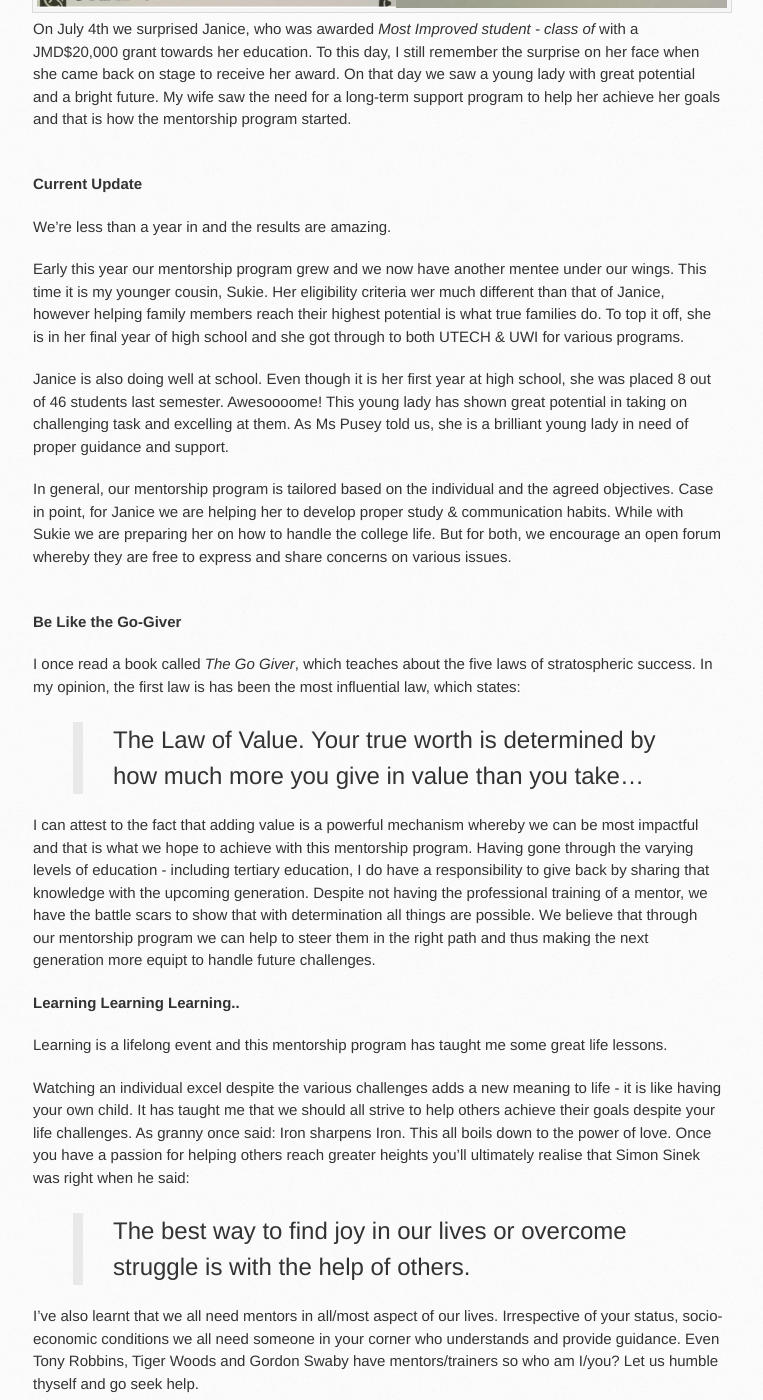
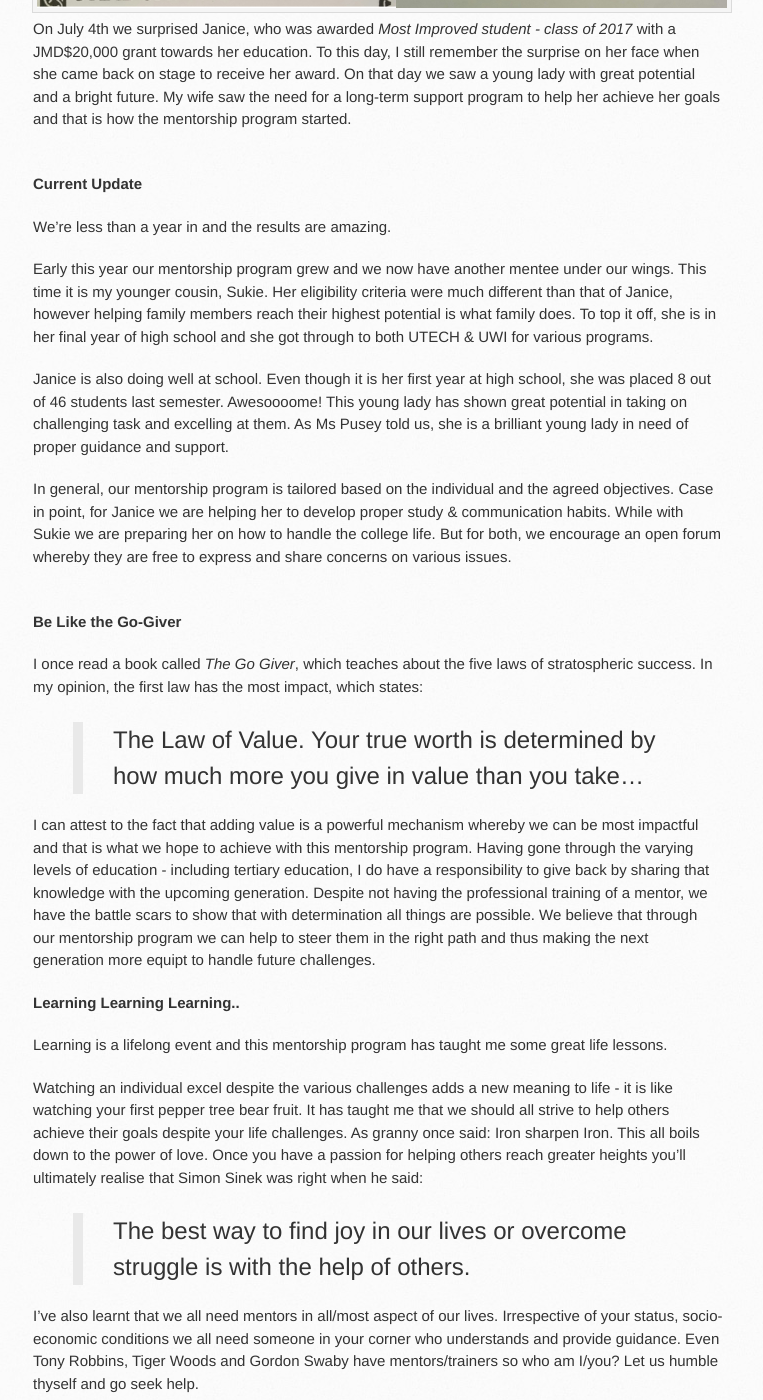
Before and after one commit to SolomonPerkins/solomonperkins.github.io, a Jekyll site: the page built from _posts/2018-05-19-Im-A-Mentor.md, in a window 1280 px wide and 1400 px high, scrolled down 1564 px. Shown: the whole window, without its empty margins (137-900 px from the left). Built offline with Jekyll 4.4.1, drawn with Linux system fonts in a browser that asks for light colours; nearby versions of some CDN libraries; some of the changed text lies outside the part shown.

Commit message:
fix grammar

```diff
--- a/_posts/2018-05-19-Im-A-Mentor.md
+++ b/_posts/2018-05-19-Im-A-Mentor.md
@@ -18,19 +18,19 @@ Well last year July we, my wife & I, intentionally started a mentorship program
 
 **How It All Started**
 <br/>
-So I'm a country-man and like most Jamaicans who grew up in a rural community then somehow migrate to Kingston for various reasons. Now I'm all grown up, I feel an innate responsibility to give back to the institutions in my community which were instrumental to my upbringing. My primary school, Rock River All Age, was the institution which laid the foundation for me and so giving back was my showing my appreciation for their mentorship.
+So I'm a country-man and like most Jamaicans who grew up in a rural community then somehow migrate to Kingston for various reasons. Now I'm all grown up, I feel an innate responsibility to give back to the institutions in my community which were instrumental to my upbringing. My primary school, Rock River All Age, was the institution which laid the foundation for me and so giving back was an avenue to show my appreciation for their mentorship.
 
 It all started early 2017 after donating two Raspberry Pi (mini-computers) to two schools and upon seeing the impact my passion grew. We wanted to help a student who was in financial need but showed great potential - an idea from my wife. Long story short, we notified my past teacher, Ms Pusey, of our interest in donating to a student and without hesitation, she recommended a young lady with great potential, Janice.
 
 ![Janice Award][janice-award]
-On July 4th we surprised Janice, who was awarded _Most Improved student - class of_ with a JMD$20,000 grant towards her education. To this day, I still remember the surprise on her face when she came back on stage to receive her award. On that day we saw a young lady with great potential and a bright future. My wife saw the need for a long-term support program to help her achieve her goals and that is how the mentorship program started.
+On July 4th we surprised Janice, who was awarded _Most Improved student - class of 2017_ with a JMD$20,000 grant towards her education. To this day, I still remember the surprise on her face when she came back on stage to receive her award. On that day we saw a young lady with great potential and a bright future. My wife saw the need for a long-term support program to help her achieve her goals and that is how the mentorship program started.
 
 <br/>
 **Current Update**
 
 We're less than a year in and the results are amazing.
 
-Early this year our mentorship program grew and we now have another mentee under our wings. This time it is my younger cousin, Sukie. Her eligibility criteria wer much different than that of Janice, however helping family members reach their highest potential is what true families do. To top it off, she is in her final year of high school and she got through to both UTECH & UWI for various programs.
+Early this year our mentorship program grew and we now have another mentee under our wings. This time it is my younger cousin, Sukie. Her eligibility criteria were much different than that of Janice, however helping family members reach their highest potential is what family does. To top it off, she is in her final year of high school and she got through to both UTECH & UWI for various programs.
 
 Janice is also doing well at school. Even though it is her first year at high school, she was placed 8 out of 46 students last semester. Awesoooome! This young lady has shown great potential in taking on challenging task and excelling at them. As Ms Pusey told us, she is a brilliant young lady in need of proper guidance and support.
 
@@ -39,7 +39,7 @@ In general, our mentorship program is tailored based on the individual and the a
 <br/>
 **Be Like the Go-Giver**
 
-I once read a book called _The Go Giver_, which teaches about the five laws of stratospheric success. In my opinion, the first law is has been the most influential law, which states:
+I once read a book called _The Go Giver_, which teaches about the five laws of stratospheric success. In my opinion, the first law has the most impact, which states:
 
 > The Law of Value. Your true worth is determined by how much more you give in value than you take...
 
@@ -50,7 +50,7 @@ I can attest to the fact that adding value is a powerful mechanism whereby we ca
 
 Learning is a lifelong event and this mentorship program has taught me some great life lessons.
 
-Watching an individual excel despite the various challenges adds a new meaning to life - it is like having your own child. It has taught me that we should all strive to help others achieve their goals despite your life challenges. As granny once said: Iron sharpens Iron. This all boils down to the power of love. Once you have a passion for helping others reach greater heights you'll ultimately realise that Simon Sinek was right when he said:
+Watching an individual excel despite the various challenges adds a new meaning to life - it is like watching your first pepper tree bear fruit. It has taught me that we should all strive to help others achieve their goals despite your life challenges. As granny once said: Iron sharpen Iron. This all boils down to the power of love. Once you have a passion for helping others reach greater heights you'll ultimately realise that Simon Sinek was right when he said:
 
 > The best way to find joy in our lives or overcome struggle is with the help of others.
 
```
Also changed, not shown: other parts of _posts/2018-05-19-Im-A-Mentor.md (+1 -1 lines).
